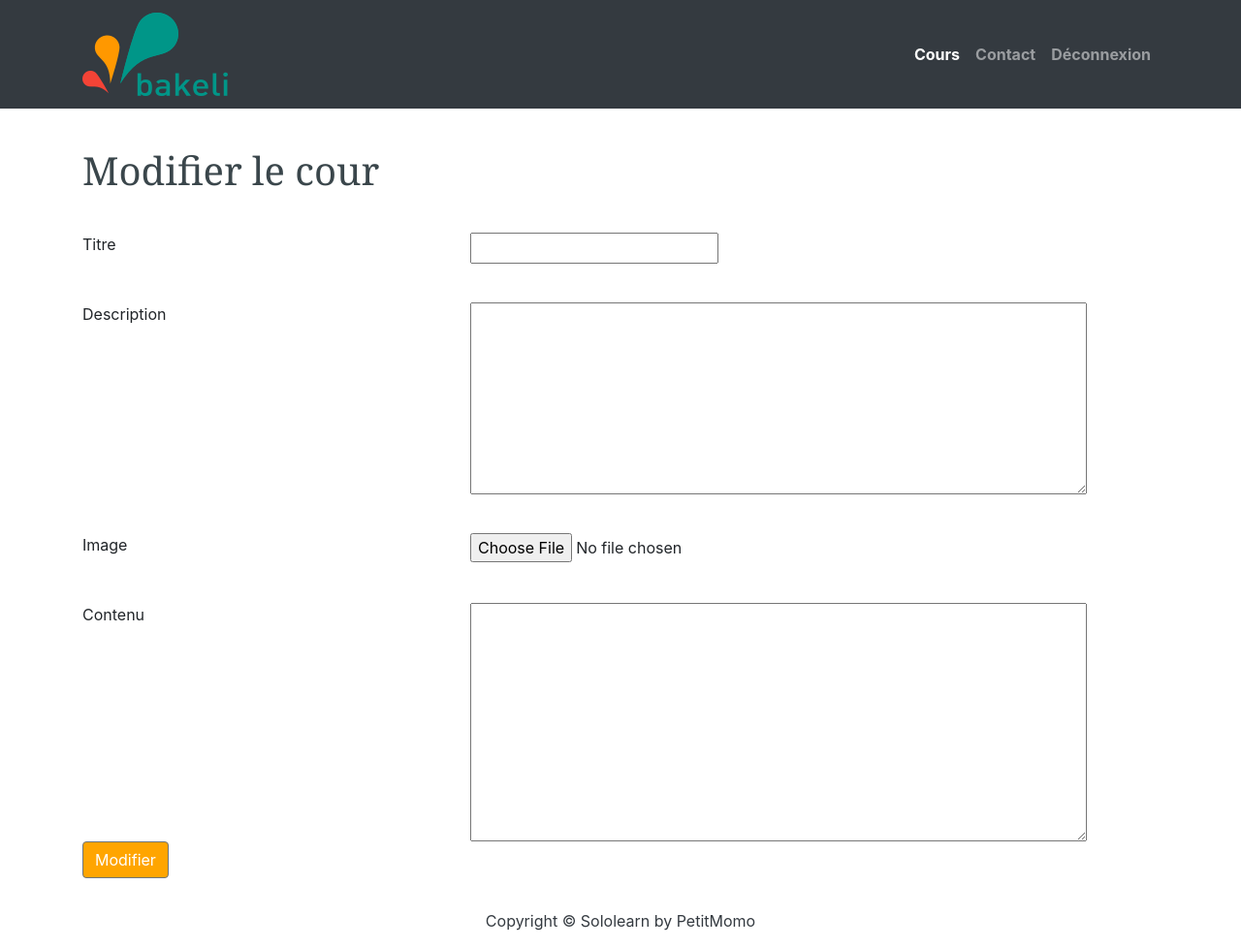
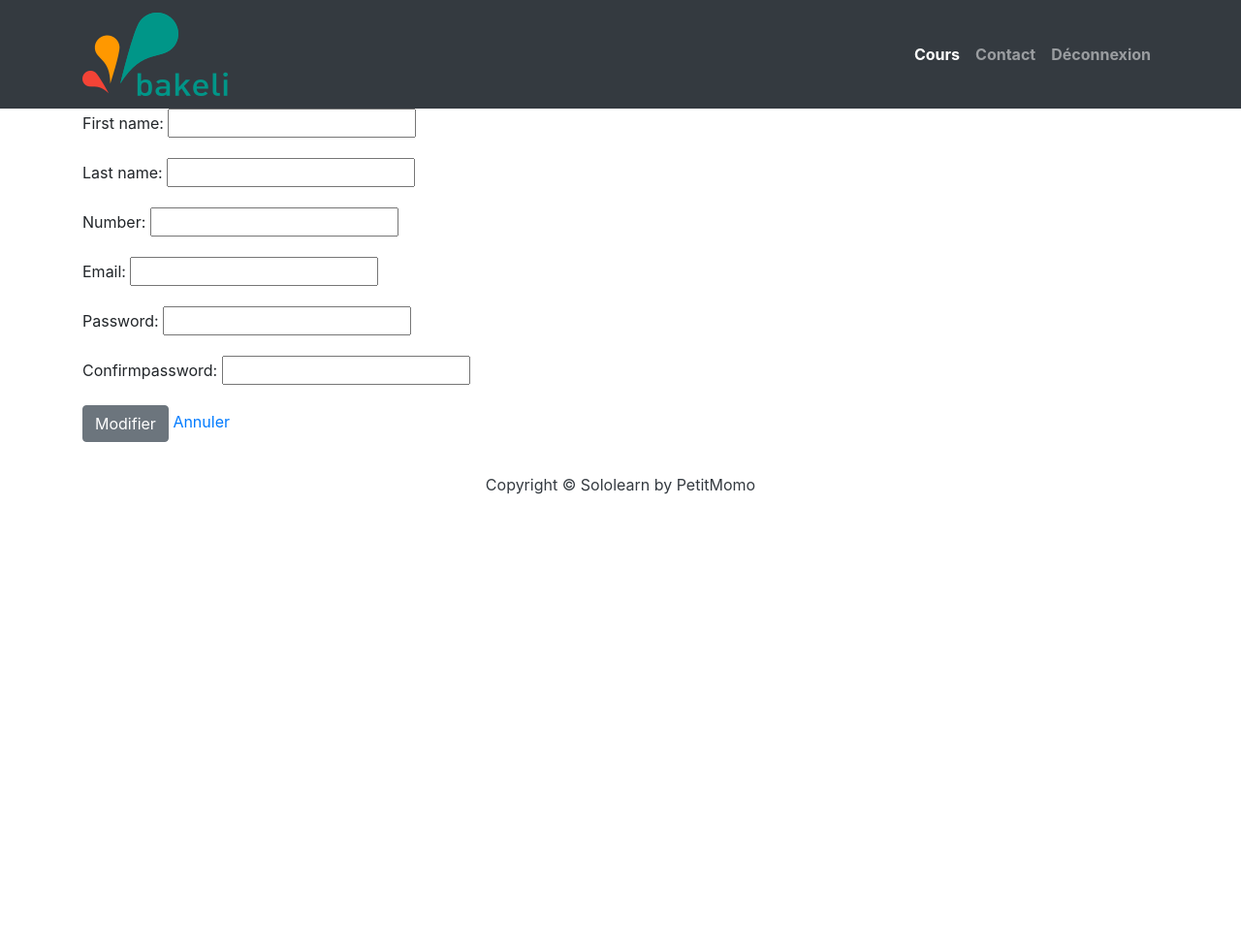
Before and after one commit to petitmomo/DjangoProject, a Django app: template registration/mysite/templates/cour_edit.html in a window 1280 px wide. Shown: the whole page at 97% size. After the commit the page ends 510 px from the top, so only its background shows below. Run offline with Django 3.2, Linux system fonts and the light colour scheme; the template is opened without the code that fills it: values that come from a table or form of the project are taken from there, others are empty; some libraries are stand-ins or nearby versions.

Commit message:
deuxième modification

```diff
--- a/registration/mysite/templates/cour_edit.html
+++ b/registration/mysite/templates/cour_edit.html
@@ -1,54 +1,12 @@
 {% extends 'base.html' %}
  {% block content %}
-<style>
-label{
-    display: block;
-    float: left;
-    width: 400px;
-}
-.input-group{
-    margin-top: 40px;
-}
-.blog{
-    margin-top: 40px;
-}
-h1{
-    color: #3a464b;
-font-family: Georgia, 'Times New Roman', Times, serif;
-}
-.btn-secondary{
-    background-color: orange;
-}
 
-</style>
     <div class="container">
-   <div class="row blog">
-       <div class="col-md-12">
-           <h1>Modifier le cour</h1>
         <form method="POST">
             {% csrf_token %}
-
-                    <div class=" input-group">
-                        <label>Titre</label>
-                        <input type="text" name="title">
-                    </div>
-                    <div class=" input-group">
-                        <label>Description</label>
-                        <textarea name="slug" rows="8" cols="60"></textarea>
-                    </div>
-                    <div class=" input-group">
-                        <label>Image</label>
-                        <input type="file" name="image">
-                    </div>
-                    <div class=" input-group">
-                        <label>Contenu</label>
-                        <textarea name="content" rows="10" cols="60"></textarea>
-                    </div>
+            {{form.as_p}}
             <button class="btn btn-secondary">Modifier</button>
-
+            <a href="{% url 'cour-index' %}" class="annuler">Annuler</a>
         </form>
-
-       </div>
-   </div>
     </div>
 {% endblock content %}
```
Lines whose indentation alone changed are shown as unchanged.
